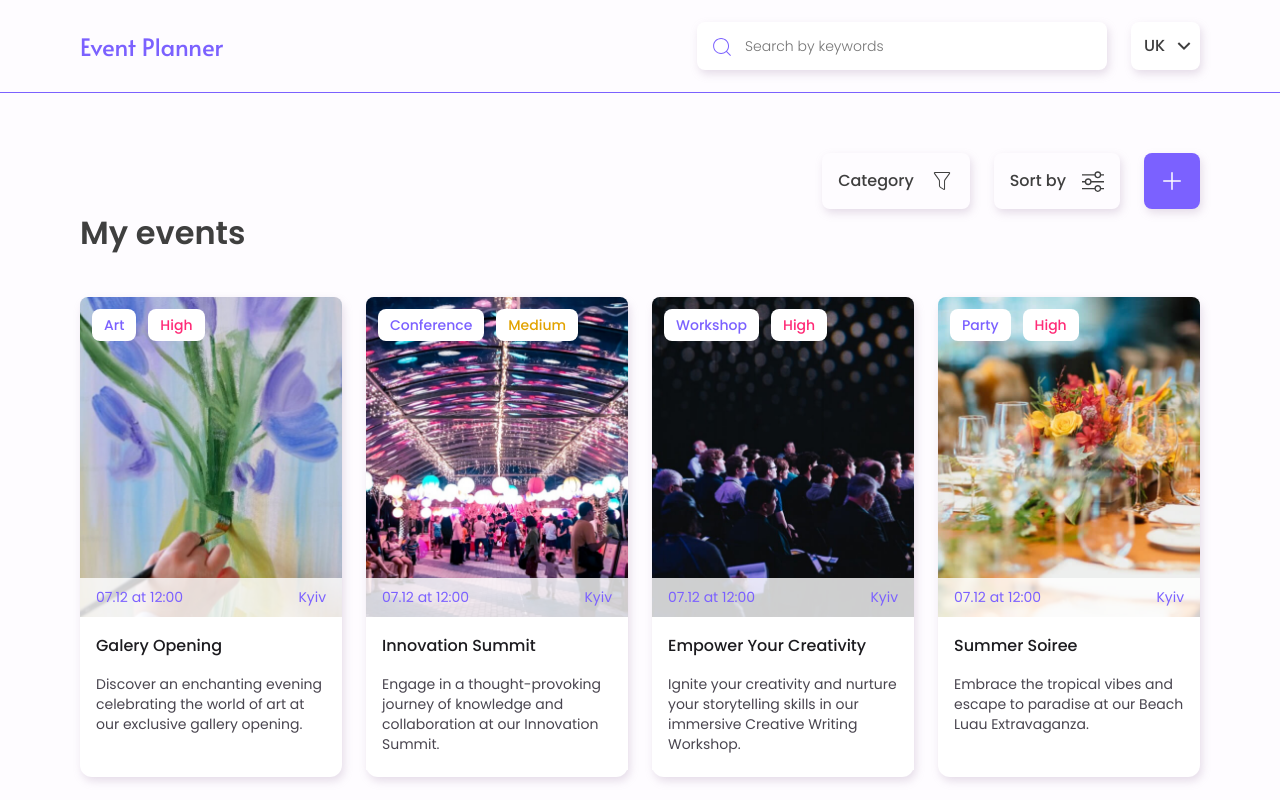
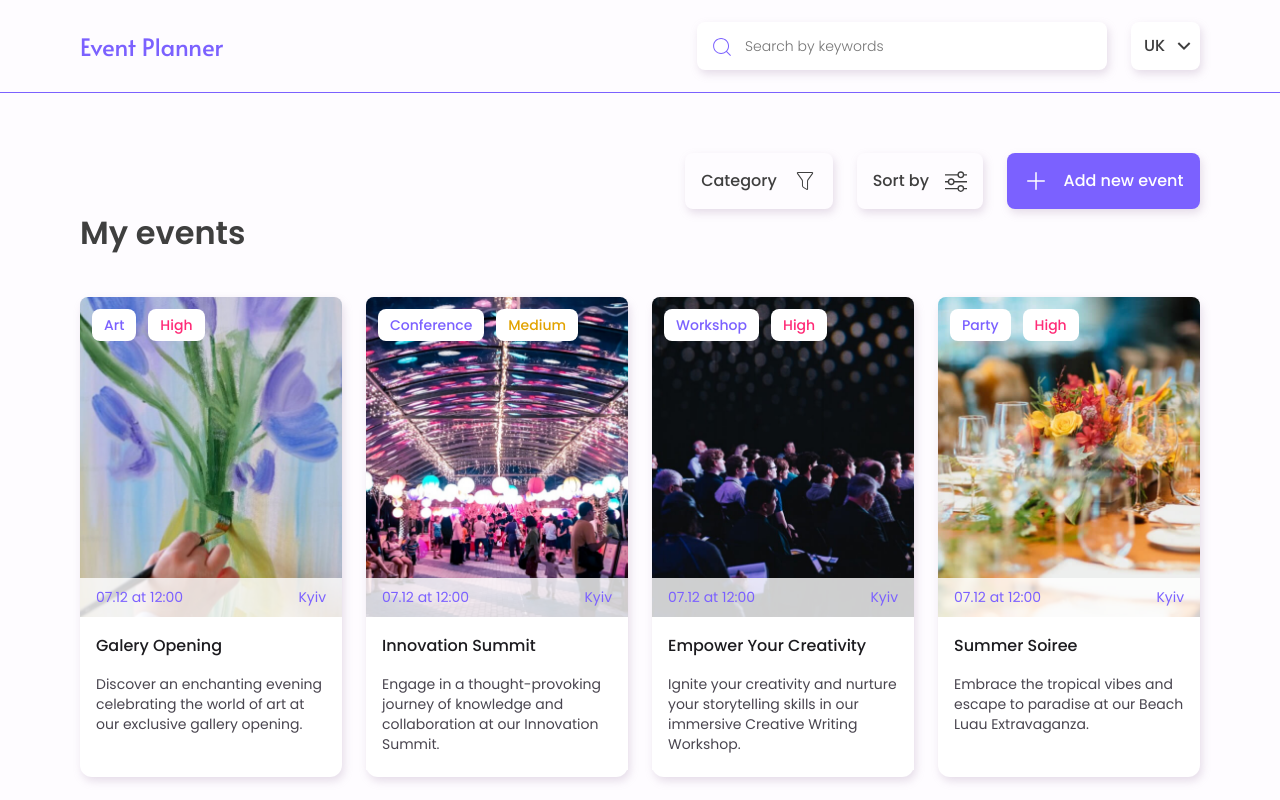
Before and after one commit to JustIrish/event-planner, a React (Create React App) app: page / in a window 1280 px wide. Shown: the top 800 px of the page. Built offline with nearby package versions, Linux system fonts and the light colour scheme.

Commit message:
update ActionBar

```diff
--- a/src/components/ActionBar/ActionBar.js
+++ b/src/components/ActionBar/ActionBar.js
@@ -19,12 +19,45 @@ const ActionBar = () => {
         {width > 767 && 'Sort by'}
         <BsSliders size="22" color="#3F3F3F" />
       </BtnWrap>
-      <Button
+
+      {width > 767 ? (
+        <Button
+          type="button"
+          title={
+            <div
+              style={{
+                display: 'flex',
+                alignItems: 'center',
+                justifyContent: 'center',
+                gap: '16px',
+              }}
+            >
+              <BsPlusLg size="24" color="#fff" />
+              Add new event
+            </div>
+          }
+          to={`/create`}
+          location={location}
+        />
+      ) : (
+        <Button
+          type="button"
+          title={<BsPlusLg size="24" color="#fff" />}
+          to={`/create`}
+          location={location}
+        />
+      )}
+      {/* <Button
         type="button"
-        title={<BsPlusLg size="24" color="#fff" />}
+        title={
+          <div>
+            <BsPlusLg size="24" color="#fff" />
+            Add new event
+          </div>
+        }
         to={`/create`}
         location={location}
-      />
+      /> */}
     </ButtonsContainer>
   );
 };
--- a/src/components/ActionBar/ActionBar.styled.js
+++ b/src/components/ActionBar/ActionBar.styled.js
@@ -10,6 +10,9 @@ export const ButtonsContainer = styled.div`
     width: 56px;
     height: 56px;
     padding: 16px;
+
+    ${mediaQueries('tablet')`
+     min-width: 193px;`};
   }
 `;
 
```
